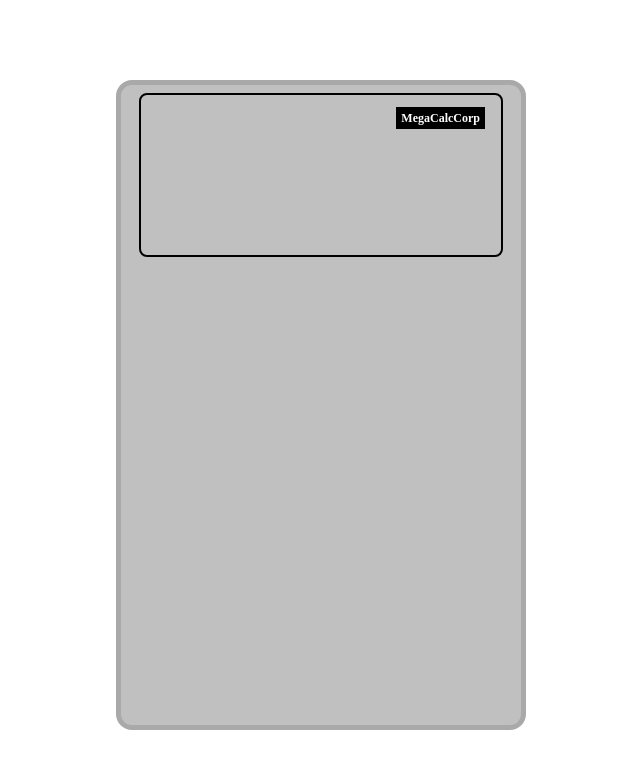
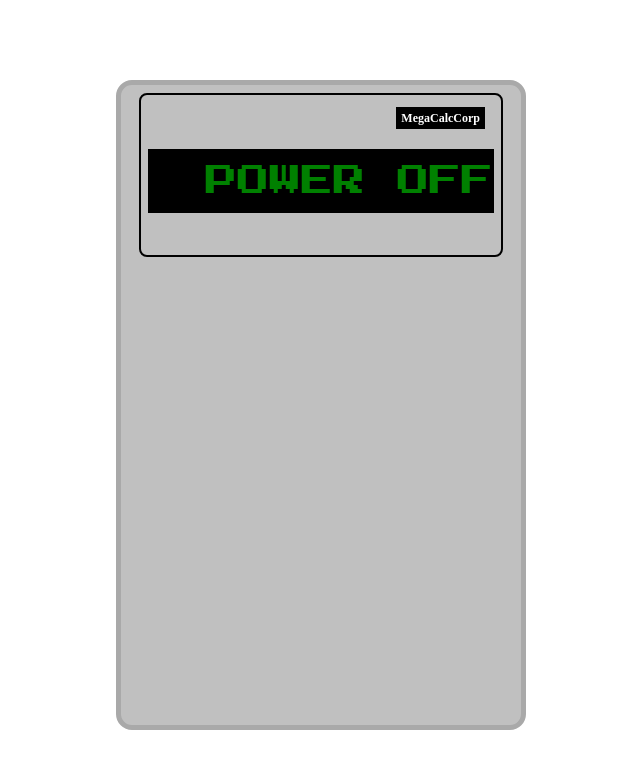
Before and after one commit to armonlis/calculator, a React (Create React App) app: page / in a window 1280 px wide. Shown: the top 768 px of the page, without its empty margins (319-959 px from the left). Built offline with nearby package versions, Linux system fonts and the light colour scheme.

Commit message:
feat: add the screen to the screen block

```diff
--- a/src/components/screen-block/Screen-block.tsx
+++ b/src/components/screen-block/Screen-block.tsx
@@ -1,9 +1,12 @@
 import StyledScreenBlock from "./style";
+import Screen from "./screen/Screen";
 
-const ScreenBlock = () => {
+const ScreenBlock = (props: { result: string }) => {
+  const { result } = props;
   return (
     <StyledScreenBlock>
       <p className="screen-block-name">MegaCalcCorp</p>
+      <Screen result={result}/>
     </StyledScreenBlock>
   )
 };
--- /dev/null
+++ b/src/components/screen-block/screen/Screen.tsx
@@ -0,0 +1,12 @@
+import StyledScreen from "./style";
+
+const Screen = (props: {result: string}) => {
+  const { result } = props;
+  return (
+    <StyledScreen>
+      <p id="screen">{result}</p>
+    </StyledScreen>
+  )
+};
+
+export default Screen;
--- /dev/null
+++ b/src/components/screen-block/screen/style.ts
@@ -0,0 +1,21 @@
+import styled from 'styled-components';
+import * as colors from '../../../constants/colors';
+import * as fonts from "../../../constants/fonts"
+
+const StyledScreen = styled.div`
+  ${fonts.PressStart2P}
+  width: 96%;
+  height: 8vh;
+  background-color: ${colors.black};
+  margin: 0 auto;
+  margin-top: 15%;
+    #screen {
+      font-family: PressStart2P;
+      text-align: right;
+      color: ${colors.green};
+      font-size: 4vh;
+      line-height: 8vh;
+    }
+`;
+
+export default StyledScreen;
--- a/src/components/screen-block/style.ts
+++ b/src/components/screen-block/style.ts
@@ -3,7 +3,7 @@ import * as colors from '../../constants/colors';
 
 const StyledScreenBlock = styled.div`
   width: 90%;
-  height: 25%;
+  height: 20vh;
   border: 2px solid ${colors.black};
   border-radius: 1vh;
   margin-top: 1vh;
--- a/src/components/shell/Shell.tsx
+++ b/src/components/shell/Shell.tsx
@@ -1,10 +1,13 @@
+import { useState } from "react";
 import StyledShell from "./style";
 import ScreenBlock from "../screen-block/Screen-block";
 
 const Shell = () => {
+  const [result, setResult] = useState("...");
+  const [power, setPower] = useState(false)
   return (
     <StyledShell>
-      <ScreenBlock/>
+      <ScreenBlock result={ power ? result : "POWER OFF"}/>
     </StyledShell>
   );
 };
--- a/src/constants/colors.ts
+++ b/src/constants/colors.ts
@@ -1,4 +1,5 @@
-export const d_gray = 'darkgray';
-export const silver = 'silver';
-export const black = 'black';
-export const white = 'white';
+export const d_gray = "darkgray";
+export const silver = "silver";
+export const black = "black";
+export const white = "white";
+export const green = "green";
--- /dev/null
+++ b/src/constants/fonts.ts
@@ -0,0 +1,6 @@
+export const PressStart2P = `
+  @font-face {
+    font-family: PressStart2P;
+    src: url("./fonts/PressStart2P.ttf");
+  };
+`;
```
